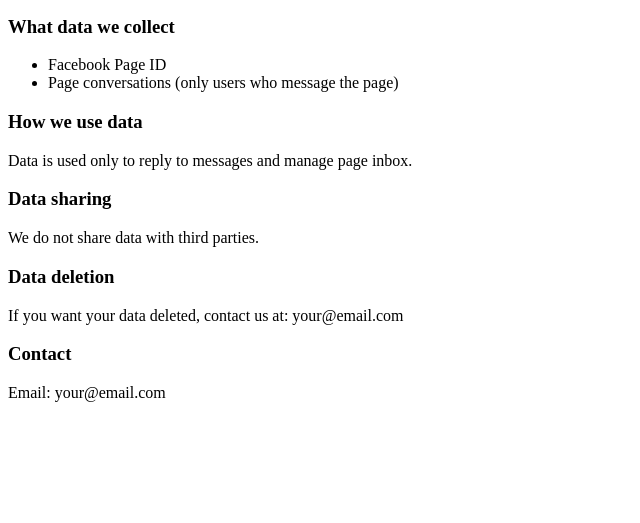
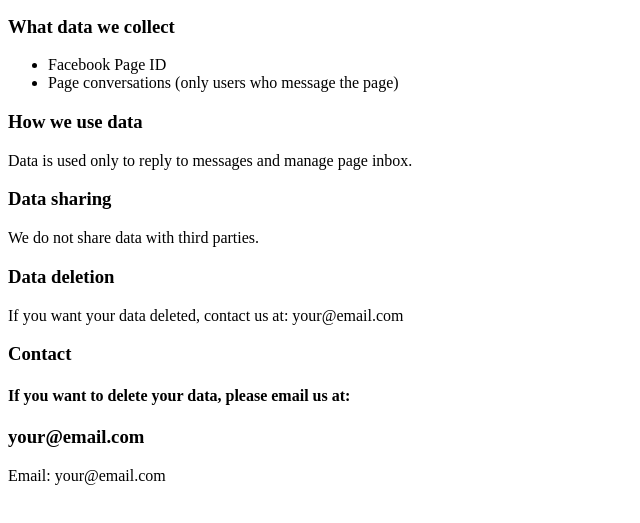
Before and after one commit to msaqib72xx/fb-bot-privacy, a plain HTML site: page index.html in a window 1280 px wide. Shown: the part 101-624 px from the top of the page, without its empty margins (0-640 px from the left). Drawn offline with Linux system fonts and the light colour scheme.

Commit message:
Update index.html

```diff
--- a/index.html
+++ b/index.html
@@ -24,6 +24,9 @@
 <p>If you want your data deleted, contact us at: your@email.com</p>
 
 <h3>Contact</h3>
+<h4>If you want to delete your data, please email us at:</h4>
+<h3>your@email.com</h3>
+
 <p>Email: your@email.com</p>
 
 </body>
```
